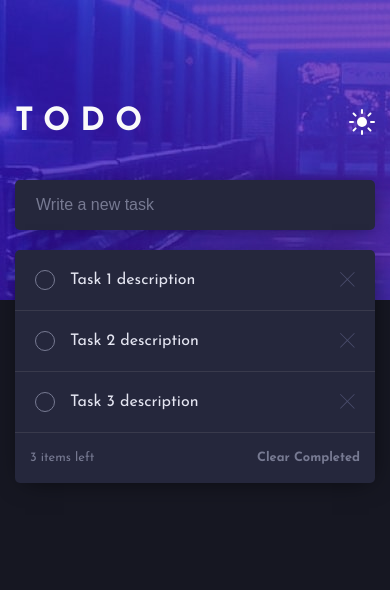
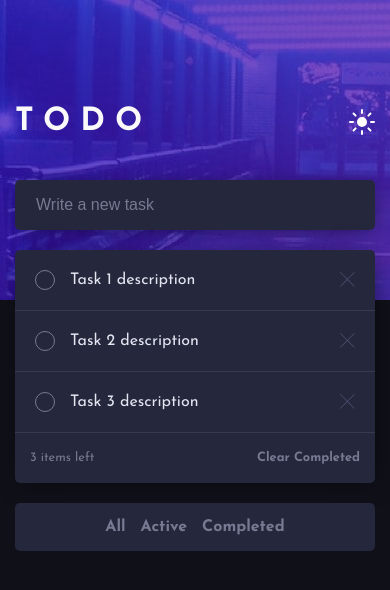
Before and after one commit to DavidSRV/TodoManagment, a React (Create React App) app: page / in a window 390 px wide. Shown: the top 590 px of the page. Built offline with nearby package versions, Linux system fonts and the light colour scheme; the HTML template or start-up script is replaced by a standard one.

Commit message:
Se termina proyecto

```diff
--- a/src/App.js
+++ b/src/App.js
@@ -5,11 +5,11 @@ import moon from "../src/assets/images/icon-moon.svg";
 import sun from "../src/assets/images/icon-sun.svg";
 import { selectDarkMode, toggletheme } from "./features/slices/themeSlice";
 import { useDispatch, useSelector } from "react-redux";
-import {useEffect, useState} from 'react'
+import { useEffect, useState } from "react";
 import swal from "sweetalert";
+import { useMediaQuery } from "react-responsive";
 
 function App() {
-
   const stateTask = useSelector((state) => state.tasks);
 
   const darkMode = useSelector(selectDarkMode);
@@ -58,6 +58,11 @@ function App() {
     }
   };
 
+  let Mobile = ({ children }) => {
+    const isMobile = useMediaQuery({ query: "(max-width:500px)" });
+    return isMobile ? children : null;
+  };
+
   return (
     <div className={`App ${darkMode ? "--darkMode" : ""}`}>
       <div className={`App__background ${darkMode ? "--darkMode" : ""}`}></div>
@@ -80,8 +85,38 @@ function App() {
             ></img>
           )}
         </div>
-        <TaskForm darkMode={darkMode}/>
-        <TaskList filter={filter} setFilter={setFilter} darkMode={darkMode} handleFilterCompleted={handleFilterCompleted} handleFilterActive={handleFilterActive} handleFilterAll={handleFilterAll}/>
+        <TaskForm darkMode={darkMode} />
+        <TaskList
+          filter={filter}
+          setFilter={setFilter}
+          darkMode={darkMode}
+          handleFilterCompleted={handleFilterCompleted}
+          handleFilterActive={handleFilterActive}
+          handleFilterAll={handleFilterAll}
+        />
+
+        <Mobile>
+          <div className={`inputs__state ${darkMode ? "--darkMode" : ""}`}>
+            <p
+              className={`inputs__all ${darkMode ? "--darkMode" : ""}`}
+              onClick={handleFilterAll}
+            >
+              All
+            </p>
+            <p
+              className={`inputs__active ${darkMode ? "--darkMode" : ""}`}
+              onClick={handleFilterActive}
+            >
+              Active
+            </p>
+            <p
+              className={`inputs__completed ${darkMode ? "--darkMode" : ""}`}
+              onClick={handleFilterCompleted}
+            >
+              Completed
+            </p>
+          </div>
+        </Mobile>
       </main>
     </div>
   );
--- a/src/components/TaskList.jsx
+++ b/src/components/TaskList.jsx
@@ -9,12 +9,8 @@ import close from "../assets/images/icon-cross.svg";
 import check from "../assets/images/icon-check.svg";
 import "../style/compSytle/_TaskListStyle.scss";
 import { selectDarkMode } from "../features/slices/themeSlice";
-import { useEffect, useState } from "react";
-import swal from "sweetalert";
-import { useMediaQuery } from "react-responsive";
 
-function TaskList() {
-  const stateTask = useSelector((state) => state.tasks);
+function TaskList({filter, handleFilterCompleted, handleFilterActive, handleFilterAll}) {
   const darkMode = useSelector(selectDarkMode);
 
   const dispatch = useDispatch();
@@ -29,49 +25,6 @@ function TaskList() {
 
   const handleClear = () => {
     dispatch(clearCompleted());
-  };
-
-  const [filter, setFilter] = useState([]);
-
-  useEffect(() => {
-    setFilter(stateTask);
-  }, [stateTask]);
-
-  const handleFilterAll = () => {
-    if (stateTask.length === 0) {
-      swal("There are no pending tasks", {
-        className: "alert",
-      });
-    } else {
-      setFilter(stateTask);
-    }
-  };
-
-  const handleFilterActive = () => {
-    const filterActive = stateTask.filter((item) => item.completed === false);
-    if (filterActive.length >= 1) {
-      setFilter([...filterActive]);
-    } else {
-      swal("There are no active tasks", {
-        className: "alert",
-      });
-    }
-  };
-
-  const handleFilterCompleted = () => {
-    const filterCompleted = stateTask.filter((item) => item.completed === true);
-    if (filterCompleted.length >= 1) {
-      setFilter([...filterCompleted]);
-    } else {
-      swal("There are no completed tasks", {
-        className: "alert",
-      });
-    }
-  };
-
-  let Mobile = ({ children }) => {
-    const isMobile = useMediaQuery({ query: "(max-width:500px)" });
-    return isMobile ? children : null;
   };
 
   return (
--- a/src/style/_colors.scss
+++ b/src/style/_colors.scss
@@ -7,7 +7,7 @@ $LTLightGrayishwBlue: hsl(233, 11%, 84%);
 $LTDarkGrayishBlue: hsl(236, 9%, 61%);
 $LTVeryDarkGrayishBlue: hsl(235, 19%, 35%);
 
-$VeryDarkBlue: hsl(235, 21%, 11%);
+$VeryDarkBlue: hsl(234, 24%, 8%);
 $VeryDarkDesaturatedBlue: hsl(235, 24%, 19%);
 $LightGrayishBlue: hsl(234, 39%, 85%);
 $LightGrayishBlue: hsl(236, 33%, 92%); //HOVER
--- a/src/style/compSytle/_AppStyle.scss
+++ b/src/style/compSytle/_AppStyle.scss
@@ -1,5 +1,6 @@
 @use '../colors' as *;
 @use '../style.scss' as *;
+@use '../compSytle/TaskListStyle' as *;
 
 .App {
     display: flex;
@@ -45,7 +46,7 @@
         position: absolute;
         top: 30px;
 
-        @include for-size(small){
+        @include for-size(small) {
             width: inherit;
             max-width: 400px;
             margin: 40px 10px;
@@ -78,4 +79,30 @@
 
     }
 
+    & .inputs__state {
+        display: flex;
+        justify-content: center;
+        gap: 15px;
+        border-radius: 5px;
+        background-color: $LTVeryLightGray;
+        color: $DarkGrayishBlue;
+
+        &.--darkMode {
+            background-color: $VeryDarkDesaturatedBlue;
+        }
+
+        & .inputs__all {
+            @include inputState()
+        }
+
+        & .inputs__active {
+            @include inputState()
+        }
+
+        & .inputs__completed {
+            @include inputState()
+        }
+
+    }
+
 }
```
Also changed, not shown: src/components/InputsMobile.jsx (deleted, +0 -80 lines).
